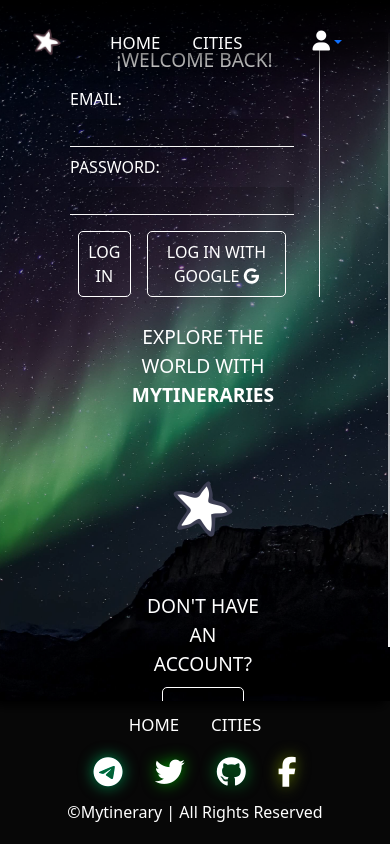
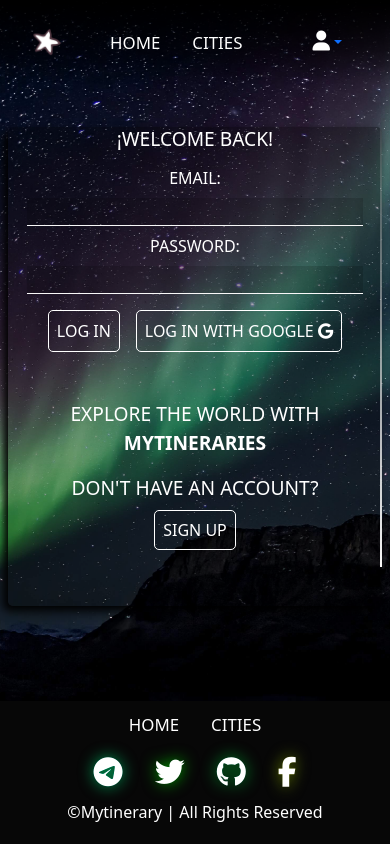
Before and after one commit to silc22/MyTinerary-Cerquatti, a React (Create React App) app in the folder frontend/: page /signIn in a window 390 px wide. Built offline with nearby package versions, Linux system fonts and the light colour scheme.

Commit message:
componentes listos y responsive

```diff
--- a/frontend/src/index.css
+++ b/frontend/src/index.css
@@ -35,7 +35,6 @@
 }
 
 .dropdown-nav{
-
   padding: 0px 2rem;
   display: flex;
   flex: 0 1 auto
@@ -853,7 +852,7 @@
 
 .cointainer-all{
   width: 100vw;
-  height: 83vh;
+  min-height: 83vh;
   background: url(./assetshero/heroimp.jpg) center center/cover no-repeat;
   background-attachment: fixed;
   display: flex;
@@ -862,9 +861,8 @@
   align-items: center;
 }
 
-
 .form-neon{
-  margin-top: 2rem;
+  margin: 2rem 0 0 0;
   padding: 1rem;
   min-width: 65vw;
   min-height: 50vh;
@@ -1044,7 +1042,8 @@
   justify-content: space-around;
   align-items: center;
   width: 40%;
-  height: 48vh;
+  min-height: 30vh;
+  max-height: 50vh;
   padding-left: 1rem;
 }
 
@@ -1088,6 +1087,33 @@
   height: 10vh;
 }
 
-@media screen and (max-width: 768px){
+@media screen and (max-width: 450px){
+
+  .cointainer-all{
+    padding: .5rem;
+  }
+
+  .form-neon{
+    width: 100%;
+    padding: 0;
+  }
+
+  .inputs-container{
+    width: 100%;
+    border: unset;
+    margin: 0;
+    align-items: center;
+  }
+
+  .btns-container{
+    min-height: 30vh;
+    width: 100%;
+    padding: 0;
+    justify-content: center
+  }
+
+  .logo-form img{
+    display: none
+  }
 
 }
```
